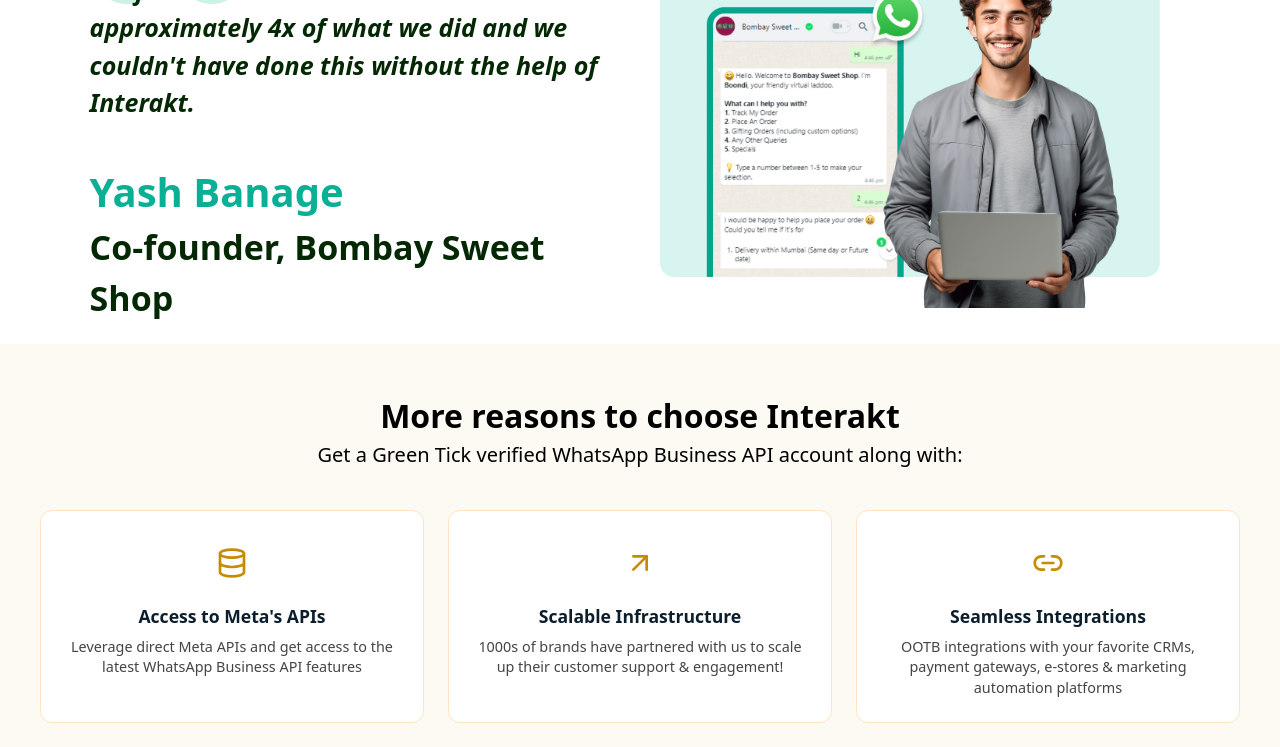
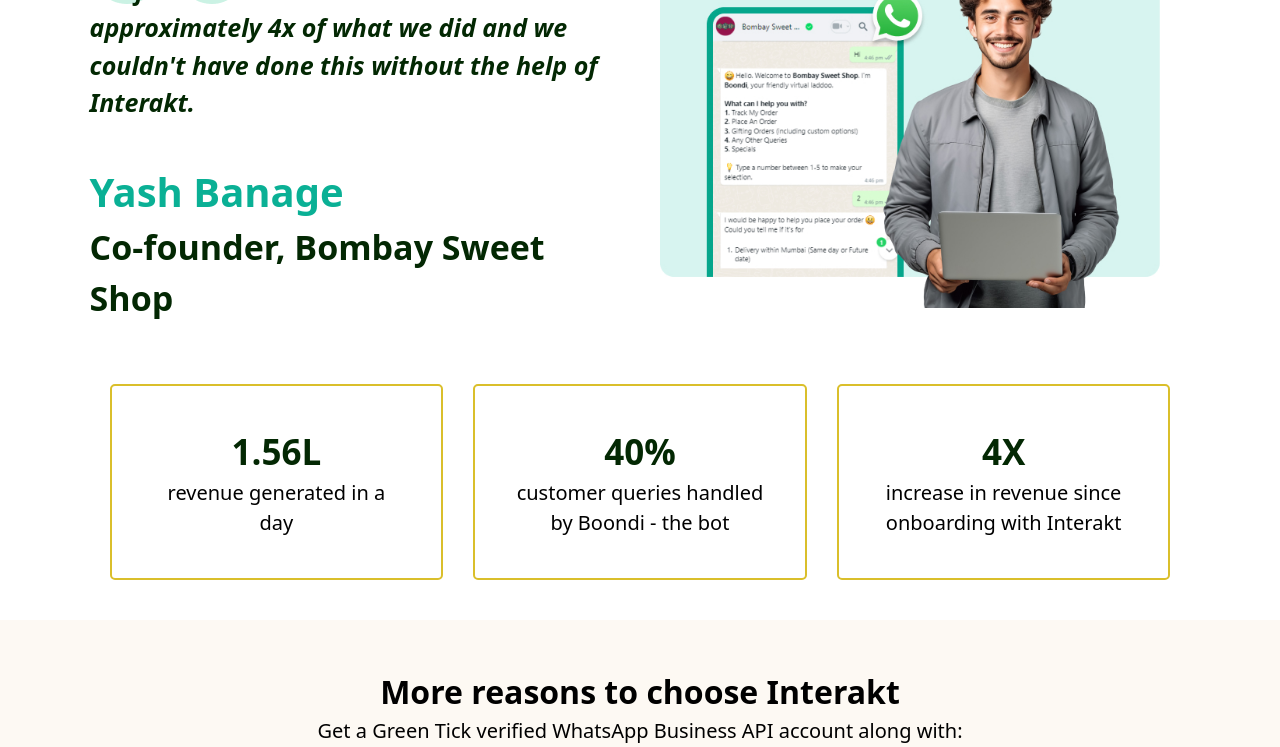
Before and after one commit to harshivkrishna/interakt, a React (Vite) app: page / in a window 1280 px wide. Shown: the part 2910-3657 px from the top of the page. Built offline with nearby package versions, Linux system fonts and the light colour scheme.

Commit message:
modified:   src/components/Testimonial/Testimonial.css 	modified:   src/components/Testimonial/Testimonial.jsx

```diff
--- a/src/components/Testimonial/Testimonial.css
+++ b/src/components/Testimonial/Testimonial.css
@@ -49,6 +49,38 @@
   object-fit: contain;
 }
 
+.testimonial-review{
+  padding: 20px;
+  display: grid;
+  grid-template-columns: repeat(3,1fr);
+  justify-content: center;
+  gap: 30px;
+  margin-top: 40px;
+}
+
+.review-container{
+  text-align: center;
+  padding: 40px;
+  border:2px solid rgb(218, 191, 43);
+  border-radius: 5px;
+}
+
+.review-container h2{
+  font-size: 35px;
+  color:rgb(3, 40, 3) ;
+  font-weight: 700;
+}
+
+.review-container p{
+  font-size: 20px;
+  font-weight: 400;
+}
+
+@media (max-width:900px) {
+    .testimonial-review{
+      grid-template-columns: repeat(2,1fr);
+    }
+}
 
 @media (max-width:800px) {
     .testimonial-container{
@@ -71,6 +103,9 @@
 }
 
 @media (max-width:500px) {
+  .testimonial-review{
+    grid-template-columns: repeat(1,1fr);
+  }
   .review{
     font-size: 23px;
   }
--- a/src/components/Testimonial/Testimonial.jsx
+++ b/src/components/Testimonial/Testimonial.jsx
@@ -33,6 +33,21 @@
           <img src="/assets/testimonial.jpg" alt="testimonial" />
         </motion.div>
       </div>
+
+      <div className="testimonial-review">
+        <div className="review-container">
+          <h2>1.56L</h2>
+          <p>revenue generated in a day</p>
+        </div>
+        <div className="review-container">
+          <h2>40%</h2>
+          <p>customer queries handled by Boondi - the bot</p>
+        </div>
+        <div className="review-container">
+          <h2>4X</h2>
+          <p>increase in revenue since onboarding with Interakt</p>
+        </div>
+      </div>
     </section>
   );
 }
```
